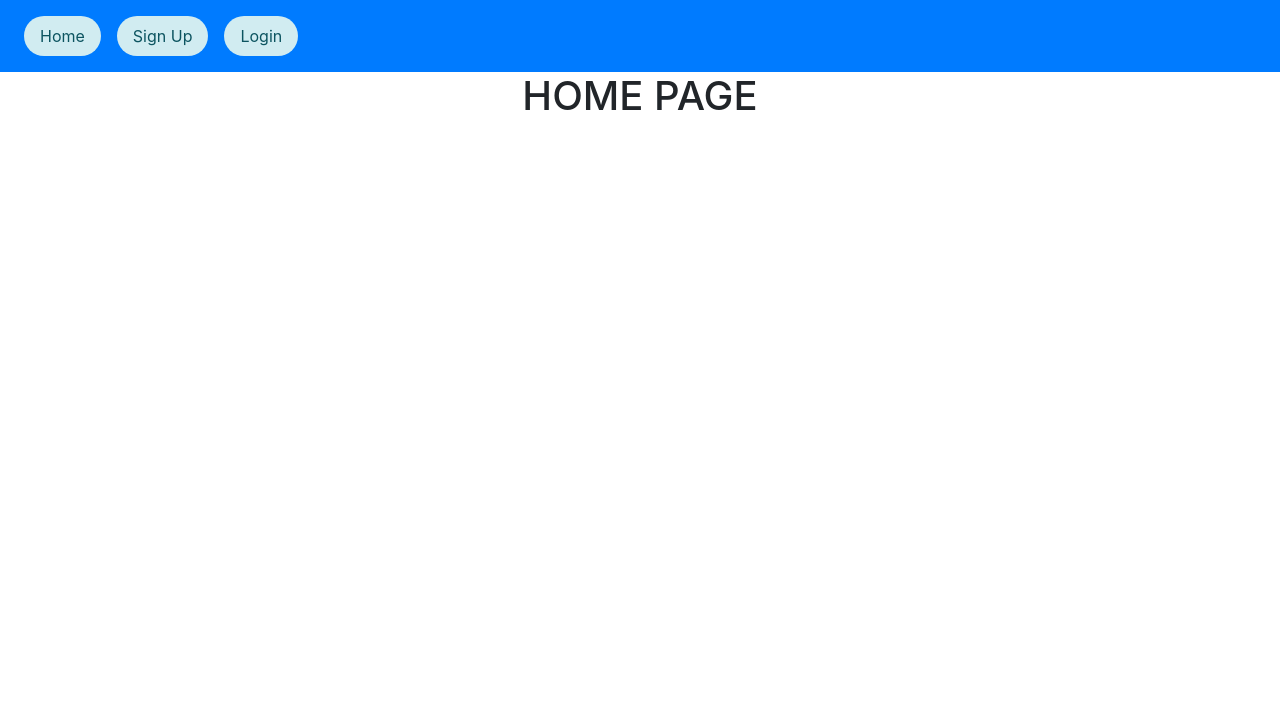
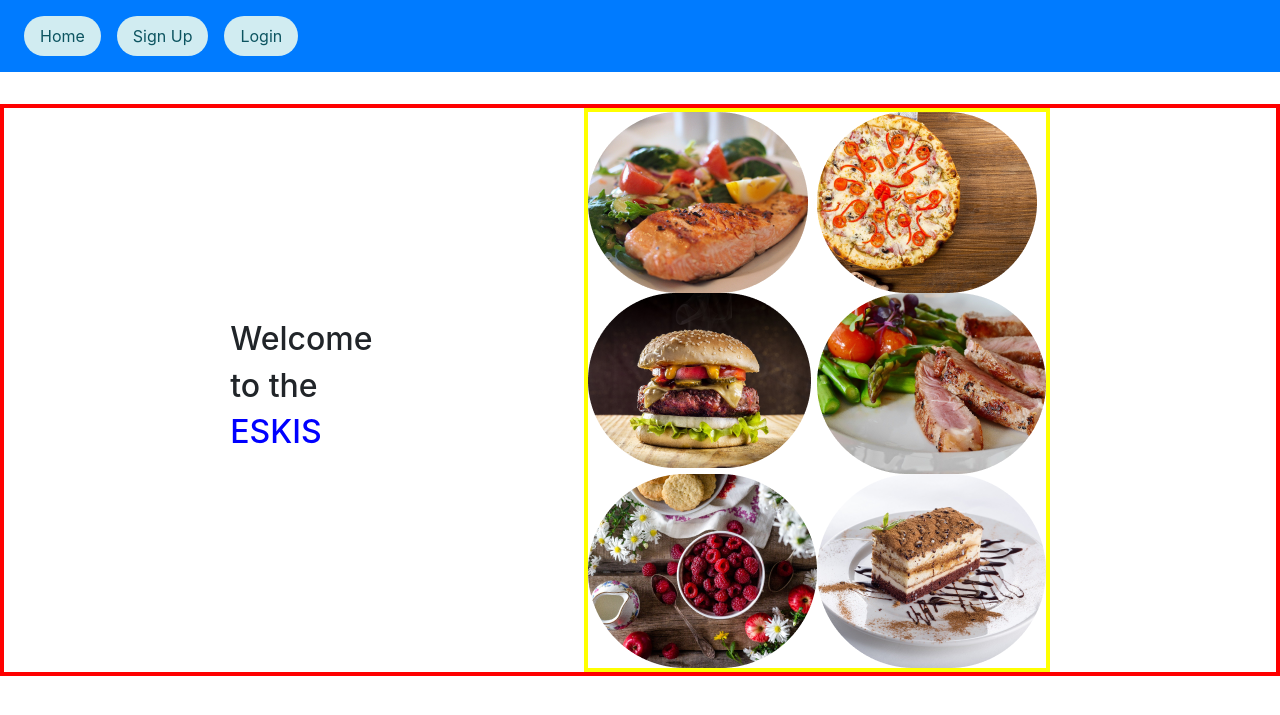
Before and after one commit to Ozan-007/Restaurant_Reservation_App, a Django app: page / in a window 1280 px wide. Shown: the top 715 px of the page. Run offline with Django 4.2, Linux system fonts and the light colour scheme; some libraries are stand-ins or nearby versions.

Commit message:
images uploaded grid created

```diff
--- a/reservation/templates/home.html
+++ b/reservation/templates/home.html
@@ -2,7 +2,42 @@
 
 
 {% block content %}
+<!-- <center><h1>HOME PAGE</h1></center>  -->
 
-   <center><h1>HOME PAGE</h1></center>
+<div class="container">
+   <div class="intro">
+      <h2>Welcome</h2>
+      <h2>to the</h2>
+      <h2 style="color:blue">ESKIS</h2>
+   </div>
+   <div class="recipe">
+      <img src="/static/images/Rectangle 50.png" alt="" srcset="">
+      <img src="/static/images/Rectangle 51.png" alt="" srcset="">
+      <img src="/static/images/Rectangle 52.png" alt="" srcset="">
+      <img src="/static/images/Rectangle 53.png" alt="" srcset="">
+      <img src="/static/images/Rectangle 54.png" alt="" srcset="">
+      <img src="/static/images/Rectangle 56.png" alt="" srcset="">
+   </div>
+</div>
 
+
+
+<style>
+   .container{
+      display: flex;
+      justify-content: space-evenly;
+      align-items: center;
+      min-height: 70vh;
+      border: 4px solid red;
+      min-width: 100%;
+      margin-top: 2rem;
+   }
+   .recipe{
+      display: grid;
+      grid-template-columns: 2fr 2fr;
+      border: 4px solid yellow;
+   }
+
+
+</style>
 {% endblock content %}
```
Also changed, not shown: static/images/Rectangle 50.png (added), static/images/Rectangle 51.png (added), static/images/Rectangle 52.png (added), static/images/Rectangle 53.png (added), static/images/Rectangle 54.png (added), static/images/Rectangle 56.png (added).
